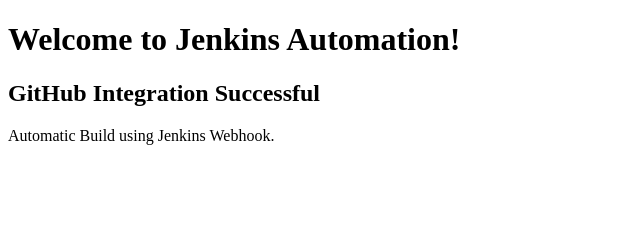
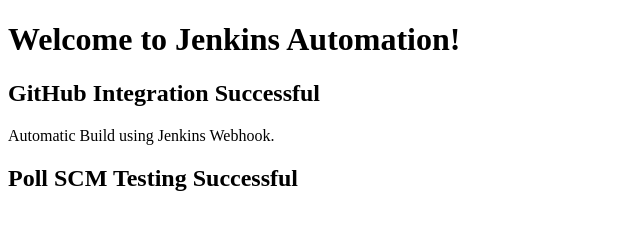
Before and after one commit to abishek674/github-integration, a plain HTML site: page index.html in a window 1280 px wide. Shown: the whole page, without its empty margins (0-640 px from the left). Drawn offline with Linux system fonts and the light colour scheme.

Commit message:
Update index.html

```diff
--- a/index.html
+++ b/index.html
@@ -9,3 +9,4 @@
     <p>Automatic Build using Jenkins Webhook.</p>
 </body>
 </html>
+<h2>Poll SCM Testing Successful</h2>
```
